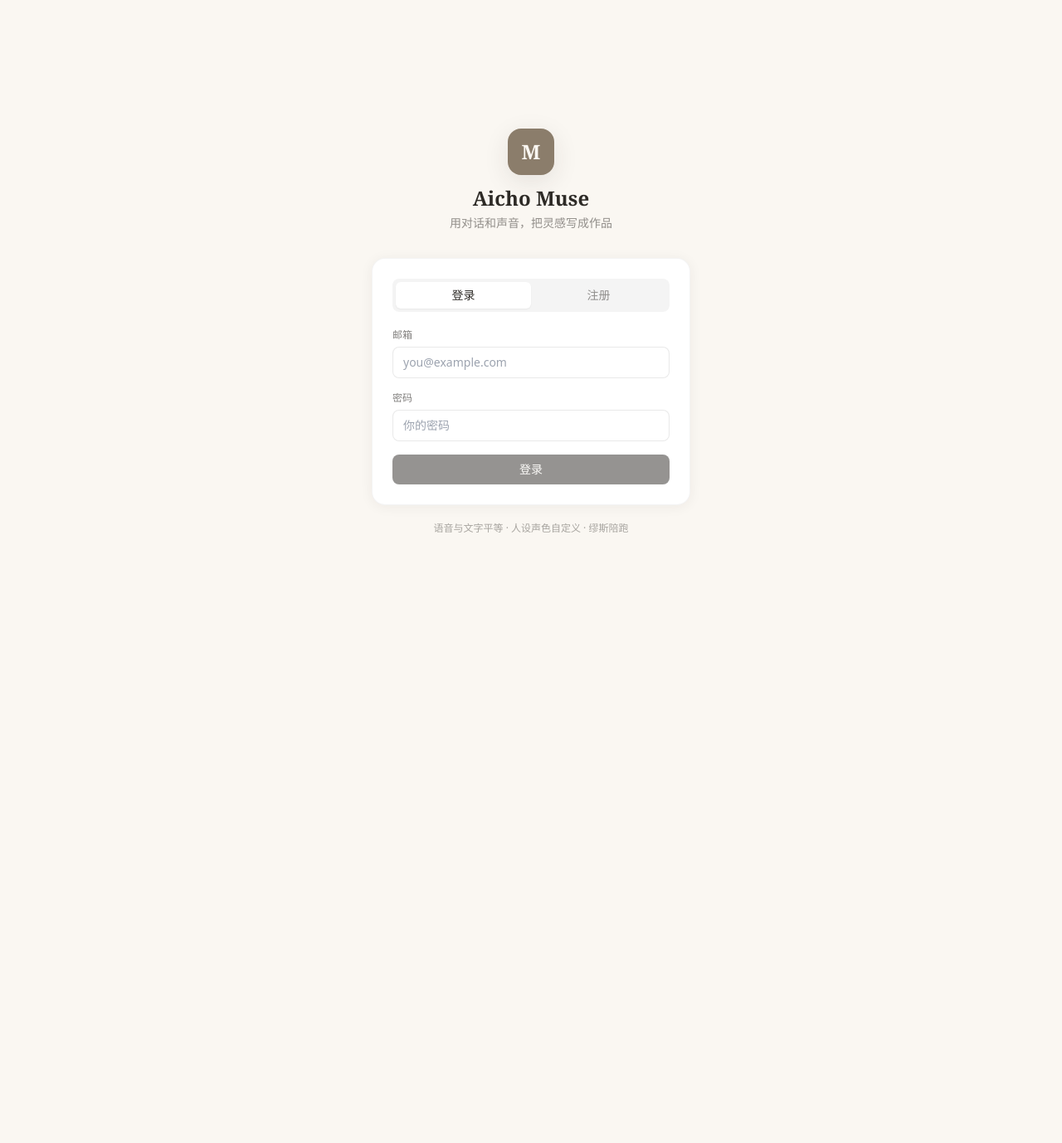
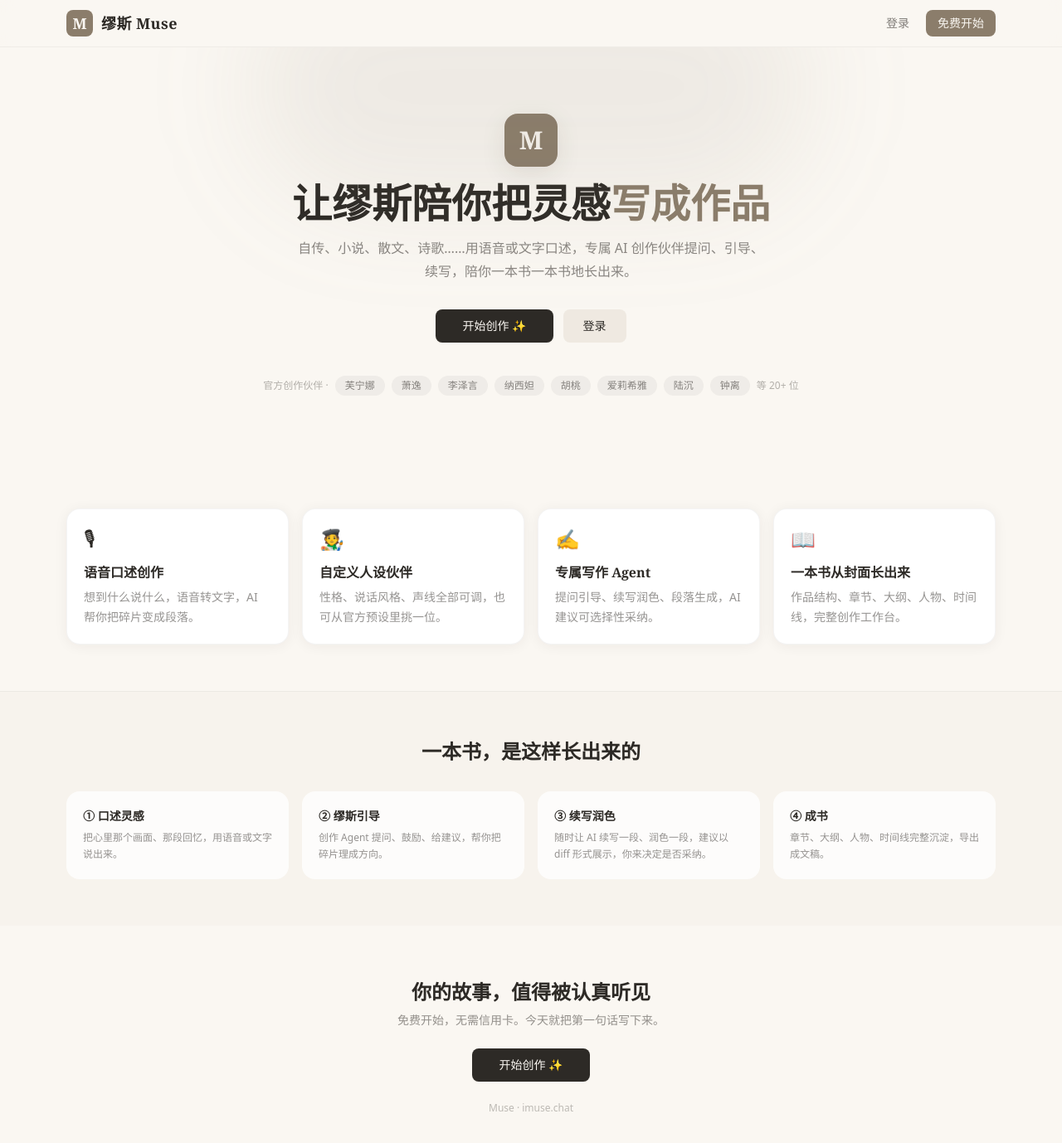
Before and after one commit to DanZai233/aicho-muse, a React (Vite) app in the folder web/: page / in a window 1280 px wide. Before the commit this address led to /login. Shown: the top 1378 px of the page at 83% size. Before the commit the page ends 800 px from the top, so only its background shows below. Built offline with nearby package versions, Linux system fonts and the light colour scheme.

Commit message:
feat: 品牌落地页（未登录展示 Brand，已登录直达工作台）+ 补齐 26 个官方角色预设（12 乙游 + 14 崩铁）

```diff
--- a/web/src/App.tsx
+++ b/web/src/App.tsx
@@ -1,6 +1,7 @@
 import { Routes, Route, Navigate } from 'react-router-dom';
 import { AuthProvider, useAuth } from './lib/auth';
 import Login from './pages/Login';
+import Brand from './pages/Brand';
 import Home from './pages/Home';
 import Workspace from './pages/Workspace';
 import Personas from './pages/Personas';
@@ -14,6 +15,12 @@ function Protected({ children }: { children: React.ReactElement }) {
   return token ? children : <Navigate to="/login" replace />;
 }
 
+// 根路径：已登录 → 工作台（Home），未登录 → 品牌页
+function HomeOrBrand() {
+  const { token } = useAuth();
+  return token ? <Home /> : <Brand />;
+}
+
 export default function App() {
   return (
     <AuthProvider>
@@ -21,7 +28,7 @@ export default function App() {
         <Route path="/login" element={<Login />} />
         <Route path="/admin/login" element={<AdminLogin />} />
         <Route path="/admin" element={<Admin />} />
-        <Route path="/" element={<Protected><Home /></Protected>} />
+        <Route path="/" element={<HomeOrBrand />} />
         <Route path="/workspace" element={<Protected><Workspace /></Protected>} />
         <Route path="/personas" element={<Protected><Personas /></Protected>} />
         <Route path="/voices" element={<Protected><Voices /></Protected>} />
--- /dev/null
+++ b/web/src/pages/Brand.tsx
@@ -0,0 +1,100 @@
+// 品牌落地页：未登录用户访问 / 时展示
+// 已登录用户由 App 路由直接跳到工作台
+import { Link } from 'react-router-dom';
+import { Button } from '../components/ui';
+
+const FEATURES = [
+  { icon: '🎙', title: '语音口述创作', desc: '想到什么说什么，语音转文字，AI 帮你把碎片变成段落。' },
+  { icon: '🧑‍🎨', title: '自定义人设伙伴', desc: '性格、说话风格、声线全部可调，也可从官方预设里挑一位。' },
+  { icon: '✍️', title: '专属写作 Agent', desc: '提问引导、续写润色、段落生成，AI 建议可选择性采纳。' },
+  { icon: '📖', title: '一本书从封面长出来', desc: '作品结构、章节、大纲、人物、时间线，完整创作工作台。' },
+];
+
+const PERSONA_PREVIEW = ['芙宁娜', '萧逸', '李泽言', '纳西妲', '胡桃', '爱莉希雅', '陆沉', '钟离'];
+
+export default function Brand() {
+  return (
+    <div className="min-h-screen bg-paper text-ink">
+      {/* 顶部导航 */}
+      <header className="sticky top-0 z-40 border-b border-ink/5 bg-paper/80 backdrop-blur">
+        <div className="mx-auto flex h-14 max-w-6xl items-center justify-between px-4">
+          <div className="flex items-center gap-2.5">
+            <div className="flex h-8 w-8 items-center justify-center rounded-lg bg-accent font-serif text-lg font-bold text-paper">M</div>
+            <span className="font-serif text-lg font-semibold tracking-wide">缪斯 Muse</span>
+          </div>
+          <div className="flex items-center gap-2">
+            <Link to="/login" className="rounded-lg px-3 py-1.5 text-sm text-ink/60 transition hover:bg-ink/5 hover:text-ink">登录</Link>
+            <Link to="/login" className="rounded-lg bg-accent px-3.5 py-1.5 text-sm font-medium text-paper transition hover:bg-accent/90">免费开始</Link>
+          </div>
+        </div>
+      </header>
+
+      {/* Hero */}
+      <section className="relative overflow-hidden">
+        <div className="pointer-events-none absolute -top-24 left-1/2 h-72 w-[42rem] -translate-x-1/2 rounded-full bg-accent/10 blur-3xl" />
+        <div className="mx-auto max-w-6xl px-4 py-20 text-center">
+          <div className="mx-auto mb-5 flex h-16 w-16 items-center justify-center rounded-2xl bg-accent font-serif text-3xl font-bold text-paper shadow-lift">M</div>
+          <h1 className="mx-auto max-w-2xl font-serif text-4xl font-semibold leading-tight sm:text-5xl">
+            让缪斯陪你把灵感
+            <span className="text-accent">写成作品</span>
+          </h1>
+          <p className="mx-auto mt-4 max-w-xl text-base leading-7 text-ink/55">
+            自传、小说、散文、诗歌……用语音或文字口述，专属 AI 创作伙伴提问、引导、续写，陪你一本书一本书地长出来。
+          </p>
+          <div className="mt-8 flex items-center justify-center gap-3">
+            <Link to="/login"><Button className="px-8 py-2.5 text-base">开始创作 ✨</Button></Link>
+            <Link to="/login"><Button variant="subtle" className="px-6 py-2.5 text-base">登录</Button></Link>
+          </div>
+          <div className="mt-10 flex flex-wrap items-center justify-center gap-2">
+            <span className="text-xs text-ink/35">官方创作伙伴 ·</span>
+            {PERSONA_PREVIEW.map(n => (
+              <span key={n} className="rounded-full bg-ink/5 px-3 py-1 text-xs text-ink/55">{n}</span>
+            ))}
+            <span className="text-xs text-ink/35">等 20+ 位</span>
+          </div>
+        </div>
+      </section>
+
+      {/* 功能 */}
+      <section className="mx-auto max-w-6xl px-4 py-14">
+        <div className="grid grid-cols-1 gap-4 sm:grid-cols-2 lg:grid-cols-4">
+          {FEATURES.map(f => (
+            <div key={f.title} className="rounded-2xl border border-ink/5 bg-surface p-5 shadow-soft">
+              <div className="text-2xl">{f.icon}</div>
+              <h3 className="mt-3 font-serif text-base font-semibold">{f.title}</h3>
+              <p className="mt-1.5 text-sm leading-6 text-ink/50">{f.desc}</p>
+            </div>
+          ))}
+        </div>
+      </section>
+
+      {/* 创作流程 */}
+      <section className="border-t border-ink/5 bg-accentlight/20">
+        <div className="mx-auto max-w-6xl px-4 py-14">
+          <h2 className="text-center font-serif text-2xl font-semibold">一本书，是这样长出来的</h2>
+          <div className="mt-8 grid grid-cols-1 gap-4 sm:grid-cols-4">
+            {[
+              ['① 口述灵感', '把心里那个画面、那段回忆，用语音或文字说出来。'],
+              ['② 缪斯引导', '创作 Agent 提问、鼓励、给建议，帮你把碎片理成方向。'],
+              ['③ 续写润色', '随时让 AI 续写一段、润色一段，建议以 diff 形式展示，你来决定是否采纳。'],
+              ['④ 成书', '章节、大纲、人物、时间线完整沉淀，导出成文稿。'],
+            ].map(([t, d]) => (
+              <div key={t} className="rounded-2xl bg-surface/80 p-5">
+                <p className="font-serif text-sm font-semibold">{t}</p>
+                <p className="mt-1.5 text-xs leading-5 text-ink/50">{d}</p>
+              </div>
+            ))}
+          </div>
+        </div>
+      </section>
+
+      {/* CTA */}
+      <section className="mx-auto max-w-6xl px-4 py-16 text-center">
+        <h2 className="font-serif text-2xl font-semibold">你的故事，值得被认真听见</h2>
+        <p className="mx-auto mt-2 max-w-md text-sm text-ink/50">免费开始，无需信用卡。今天就把第一句话写下来。</p>
+        <Link to="/login"><Button className="mt-6 px-8 py-2.5 text-base">开始创作 ✨</Button></Link>
+        <p className="mt-6 text-xs text-ink/30">Muse · imuse.chat</p>
+      </section>
+    </div>
+  );
+}
```
